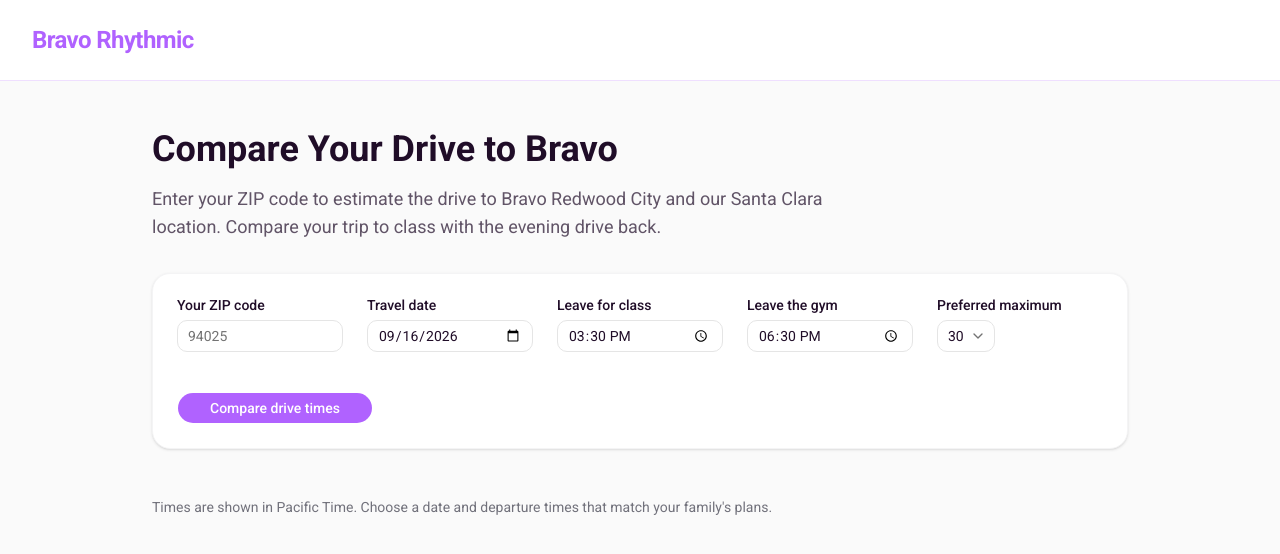
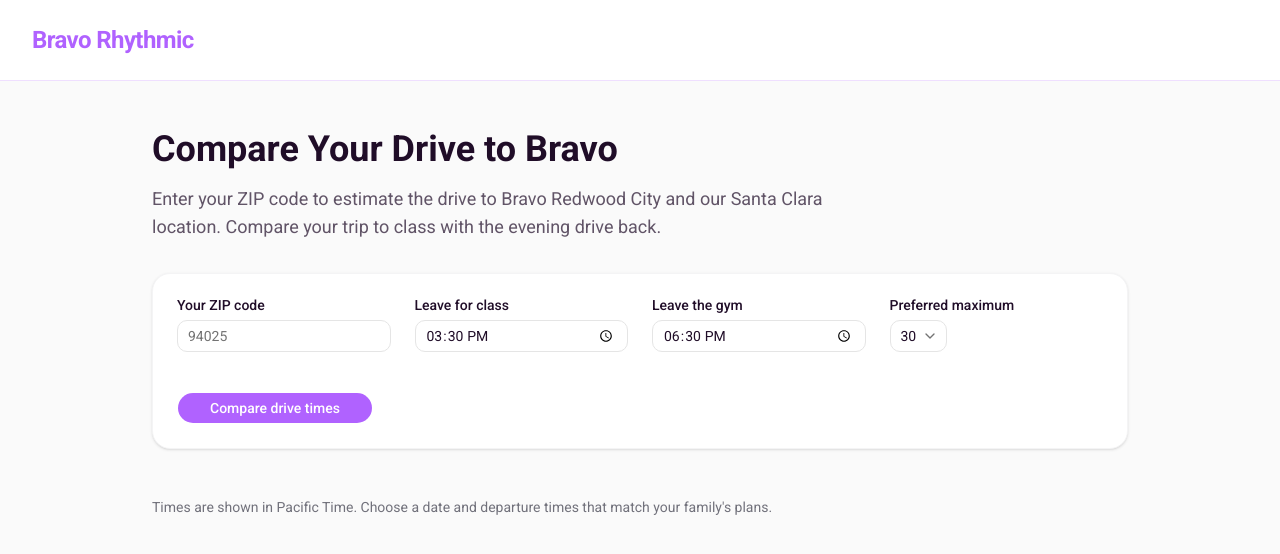
Before and after one commit to spkonovalov/bravorhythmic, a Next.js app: page /commute-calculator in a window 1280 px wide. Shown: the top 554 px of the page. Built offline with nearby package versions, Linux system fonts and the light colour scheme.

Commit message:
Remove travel date from UI

```diff
--- a/src/app/commute-calculator/page.tsx
+++ b/src/app/commute-calculator/page.tsx
@@ -96,14 +96,10 @@
           Enter your ZIP code to estimate the drive to Bravo Redwood City and our Santa Clara location. Compare your trip to class with the evening drive back.
         </p>
 
-        <form onSubmit={handleCompare} className="grid grid-cols-1 md:grid-cols-2 lg:grid-cols-5 gap-6 mb-12 bg-white p-6 rounded-2xl shadow-sm border border-zinc-100">
+        <form onSubmit={handleCompare} className="grid grid-cols-1 md:grid-cols-2 lg:grid-cols-4 gap-6 mb-12 bg-white p-6 rounded-2xl shadow-sm border border-zinc-100">
           <div className="space-y-2">
             <Label htmlFor="zip">Your ZIP code</Label>
             <Input id="zip" value={zip} onChange={(e) => setZip(e.target.value)} placeholder="94025" inputMode="numeric" maxLength={10} />
-          </div>
-          <div className="space-y-2">
-            <Label htmlFor="date">Travel date</Label>
-            <Input id="date" type="date" value={date} onChange={(e) => setDate(e.target.value)} min={new Date().toISOString().split("T")[0]} />
           </div>
           <div className="space-y-2">
             <Label htmlFor="outbound">Leave for class</Label>
@@ -125,7 +121,7 @@
               </SelectContent>
             </Select>
           </div>
-          <div className="lg:col-span-5 pt-2">
+          <div className="lg:col-span-4 pt-2">
             <Button type="submit" disabled={loading} className="w-full md:w-auto bg-bravo-purple hover:bg-bravo-purple/90 text-white rounded-full px-8">
               {loading ? "Calculating drive times..." : "Compare drive times"}
             </Button>
@@ -147,7 +143,7 @@
         {result && (
           <div className="space-y-6">
             <div className="text-sm text-zinc-600 font-medium">
-              Starting area: <span className="font-semibold text-black">{result.origin}</span> · {date} · Estimates start from a representative point in your ZIP area, not your exact home or school.
+              Starting area: <span className="font-semibold text-black">{result.origin}</span> · Estimates start from a representative point in your ZIP area, not your exact home or school.
             </div>
 
             <div className="grid grid-cols-1 md:grid-cols-2 gap-6">
```
